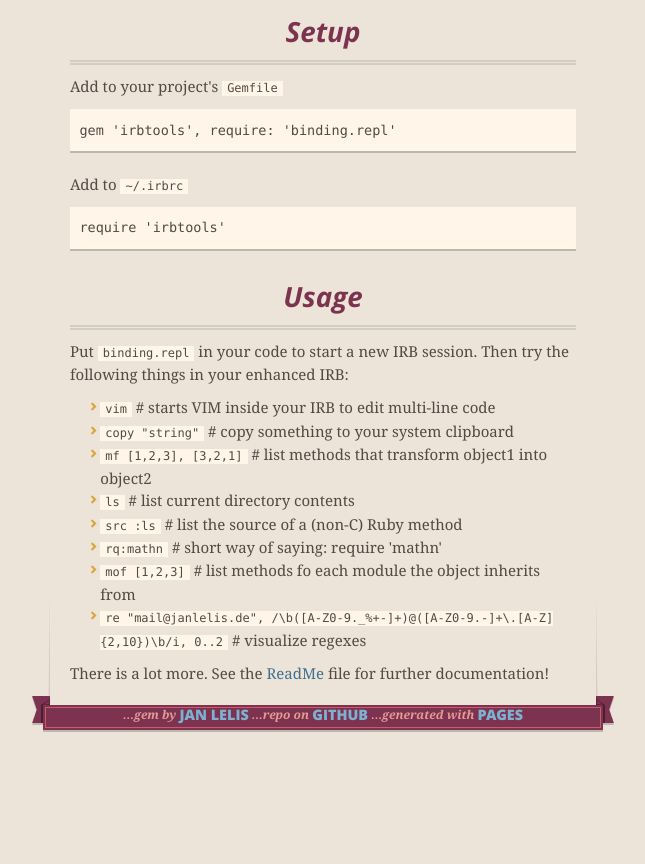
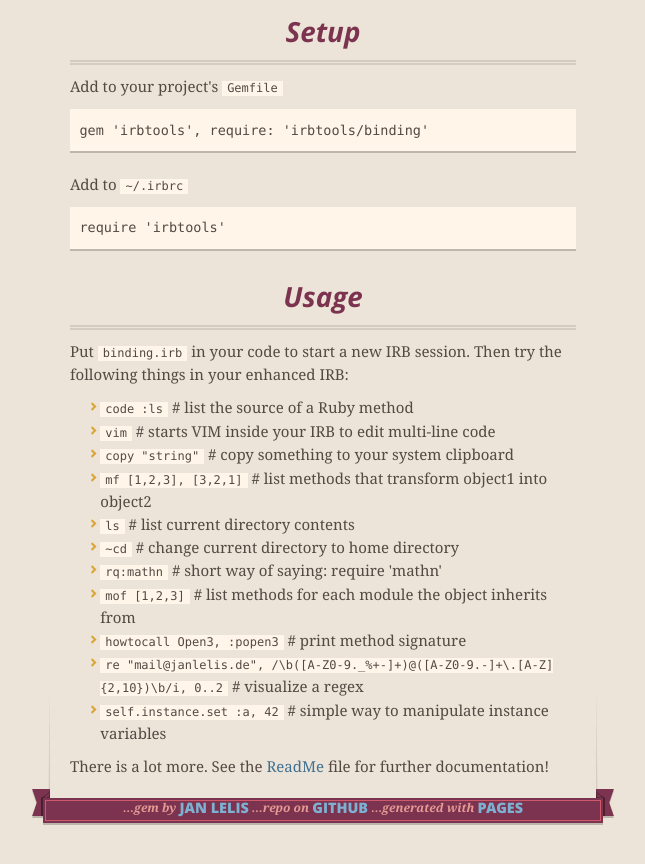
Before and after one commit to janlelis/irbtools, a plain HTML site: page index.html in a window 1280 px wide. Shown: the part 840-1704 px from the top of the page, without its empty margins (317-962 px from the left). Before the commit the page ends 1612 px from the top, so only its background shows below. Drawn offline with nearby package versions, Linux system fonts and the light colour scheme.

Commit message:
update gh page for 2.0

```diff
--- a/index.html
+++ b/index.html
@@ -19,7 +19,7 @@
         $('#main_content').headsmart()
       })
     </script>
-    <title>irb.tools by janlelis</title>
+    <title>Irbtools by Jan Lelis</title>
   </head>
 
   <body>
@@ -59,7 +59,7 @@
 
 <p>Add to your project's <code>Gemfile</code></p>
 
-<div class="highlight highlight-ruby"><pre><span class="pl-k">gem</span> <span class="pl-s1"><span class="pl-pds">'</span>irbtools<span class="pl-pds">'</span></span>, <span class="pl-c1">require:</span> <span class="pl-s1"><span class="pl-pds">'</span>binding.repl<span class="pl-pds">'</span></span></pre></div>
+<div class="highlight highlight-ruby"><pre><span class="pl-k">gem</span> <span class="pl-s1"><span class="pl-pds">'</span>irbtools<span class="pl-pds">'</span></span>, <span class="pl-c1">require:</span> <span class="pl-s1"><span class="pl-pds">'</span>irbtools/binding<span class="pl-pds">'</span></span></pre></div>
 
 <p>Add to <code>~/.irbrc</code></p>
 
@@ -68,17 +68,20 @@
 <h3>
 <a id="usage" class="anchor" href="#usage" aria-hidden="true"><span class="octicon octicon-link"></span></a>Usage</h3>
 
-<p>Put <code>binding.repl</code> in your code to start a new IRB session. Then try the following things in your enhanced IRB:</p>
+<p>Put <code>binding.irb</code> in your code to start a new IRB session. Then try the following things in your enhanced IRB:</p>
 
 <ul>
+<li><code>code :ls</code> # list the source of a Ruby method</li>
 <li><code>vim</code> # starts VIM inside your IRB to edit multi-line code</li>
 <li><code>copy "string"</code> # copy something to your system clipboard</li>
 <li><code>mf [1,2,3], [3,2,1]</code> # list methods that transform object1 into object2</li>
 <li><code>ls</code> # list current directory contents</li>
-<li><code>src :ls</code> # list the source of a (non-C) Ruby method</li>
+<li><code>~cd</code> # change current directory to home directory</li>
 <li><code>rq:mathn</code> # short way of saying: require 'mathn'</li>
-<li><code>mof [1,2,3]</code> # list methods fo each module the object inherits from</li>
-<li><code>re "mail@janlelis.de", /\b([A-Z0-9._%+-]+)@([A-Z0-9.-]+\.[A-Z]{2,10})\b/i, 0..2</code> # visualize regexes</li>
+<li><code>mof [1,2,3]</code> # list methods for each module the object inherits from</li>
+<li><code>howtocall Open3, :popen3</code> # print method signature</li>
+<li><code>re "mail@janlelis.de", /\b([A-Z0-9._%+-]+)@([A-Z0-9.-]+\.[A-Z]{2,10})\b/i, 0..2</code> # visualize a regex</li>
+<li><code>self.instance.set :a, 42</code> # simple way to manipulate instance variables</li>
 </ul>
 
 <p>There is a lot more. See the <a href="https://github.com/janlelis/irbtools">ReadMe</a> file for further documentation!</p>
```
